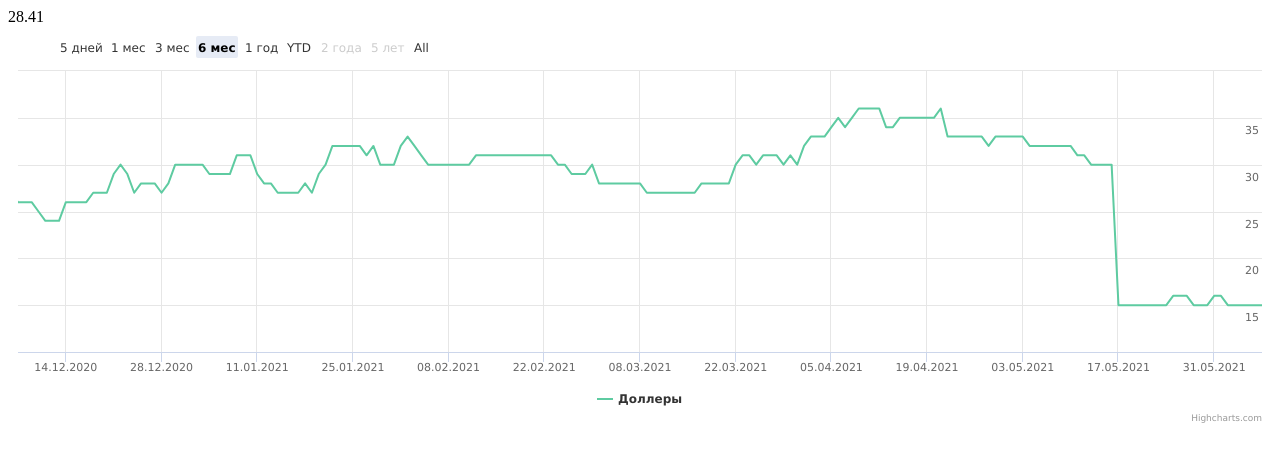
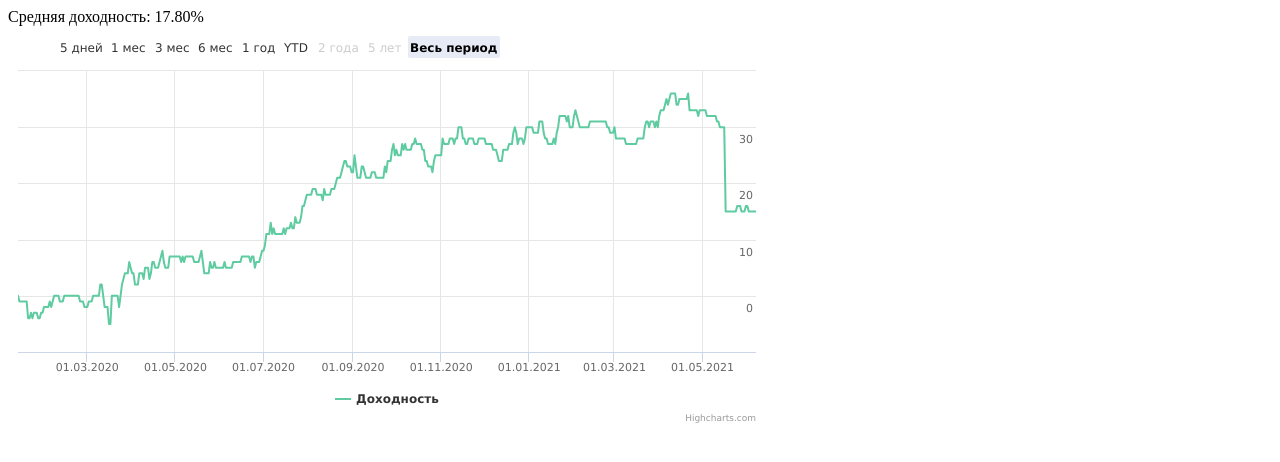
Before and after one commit to mimaxm/charts, a plain HTML site: page index.html in a window 1280 px wide. Drawn offline with nearby package versions, Linux system fonts and the light colour scheme.

Commit message:
5 дней

```diff
--- a/index.html
+++ b/index.html
@@ -8,7 +8,7 @@
 </head>
 <body>
    <div class="text"></div>
-   <div id="container" style="width:100%; height:400px;"></div>
+   <div id="container" style="width:60%; height:400px;"></div>
 
 
    <script src="https://code.highcharts.com/stock/highstock.js"></script>
--- a/js/script.js
+++ b/js/script.js
@@ -1,19 +1,20 @@
 document.addEventListener('DOMContentLoaded', () => {
     let text = document.querySelector('.text')
-function addText(range, e) {
+    function addText(range, e) {
     let summ = 0
 
     range.map(el => {
         summ += el
     })
 
-    text.innerHTML = (summ/range.length).toFixed(2);
+    text.innerHTML = `Средняя доходность: ${(summ/range.length).toFixed(2)}%`;
 }
 
-const name = 'Доллеры'
+const name = 'Доходность'
 moment.locale('ru')
 Highcharts.getJSON('test.json', function (data) {
-    // Create the chart
+
+    //переводим в милисекунды и строку координат в число
     const _data = data.map((elem) => {
         return [
             elem[0]*1000,
@@ -21,9 +22,10 @@ Highcharts.getJSON('test.json', function (data) {
         ]
     })
 
+    // Create the chart
     const chart = Highcharts.stockChart('container', {
         rangeSelector: {
-            selected: 3,
+            selected: 8,
             inputEnabled: false,
             labelStyle: {
                 display: 'none',
@@ -33,8 +35,8 @@ Highcharts.getJSON('test.json', function (data) {
                 fill: 'none',
             },
             buttons: [{
-                type: 'week',
-                count: 1,
+                type: 'day',
+                count: 5,
                 text: '5 дней',
                 title: '5 дней',
                 dataGrouping: {
@@ -53,7 +55,7 @@ Highcharts.getJSON('test.json', function (data) {
                 type: 'month',
                 count: 3,
                 text: '3 мес',
-                title: 'View 3 months',
+                title: '3 месяца',
                 events:{
                     click:  () => addText(chart.series[0].processedYData)
                 }
@@ -61,12 +63,12 @@ Highcharts.getJSON('test.json', function (data) {
                 type: 'month',
                 count: 6,
                 text: '6 мес',
-                title: 'View 6 months',
+                title: '6 месяцев',
             }, {
                 type: 'year',
                 count: 1,
                 text: '1 год',
-                title: 'View 1 year',
+                title: '1 год',
             }, {
                 type: 'ytd',
                 text: 'YTD',
@@ -75,16 +77,16 @@ Highcharts.getJSON('test.json', function (data) {
                 type: 'year',
                 count: 2,
                 text: '2 года',
-                title: 'View 1 year',
+                title: '2 года',
             },{
                 type: 'year',
                 count: 5,
                 text: '5 лет',
-                title: 'View 1 year',
+                title: '5 лет',
             }, {
                 type: 'all',
-                text: 'All',
-                title: 'View all',
+                text: 'Весь период',
+                title: 'За всё время',
             }]
         },
 
@@ -126,12 +128,11 @@ Highcharts.getJSON('test.json', function (data) {
             enabled: true,
         },
 
-        colors: ['#5ecba1', '#50B432', '#ED561B', '#DDDF00', '#24CBE5', '#64E572', '#FF9655', '#FFF263', '#6AF9C4'],
+        colors: ['#5ecba1', '#50B432', '#ED561B'],
 
         xAxis: {
             labels:{
                 formatter: function(){
-
                     return moment(new Date(this.value)).format('DD.MM.YYYY'); // example for moment.js date library
                 },
             },
@@ -164,7 +165,7 @@ Highcharts.getJSON('test.json', function (data) {
 
         tooltip: {
             formatter: function() {
-                return `${name}: <b> ${this.y} </b> <br> Дата: <b> ${moment(new Date(this.x)).format('DD MMMM YYYY')} </b>` ;
+                return `${name}: <b> ${this.y}% </b> <br> <b> ${moment(new Date(this.x)).format('DD MMMM YYYY')} </b>` ;
             }
         }
     });
```
